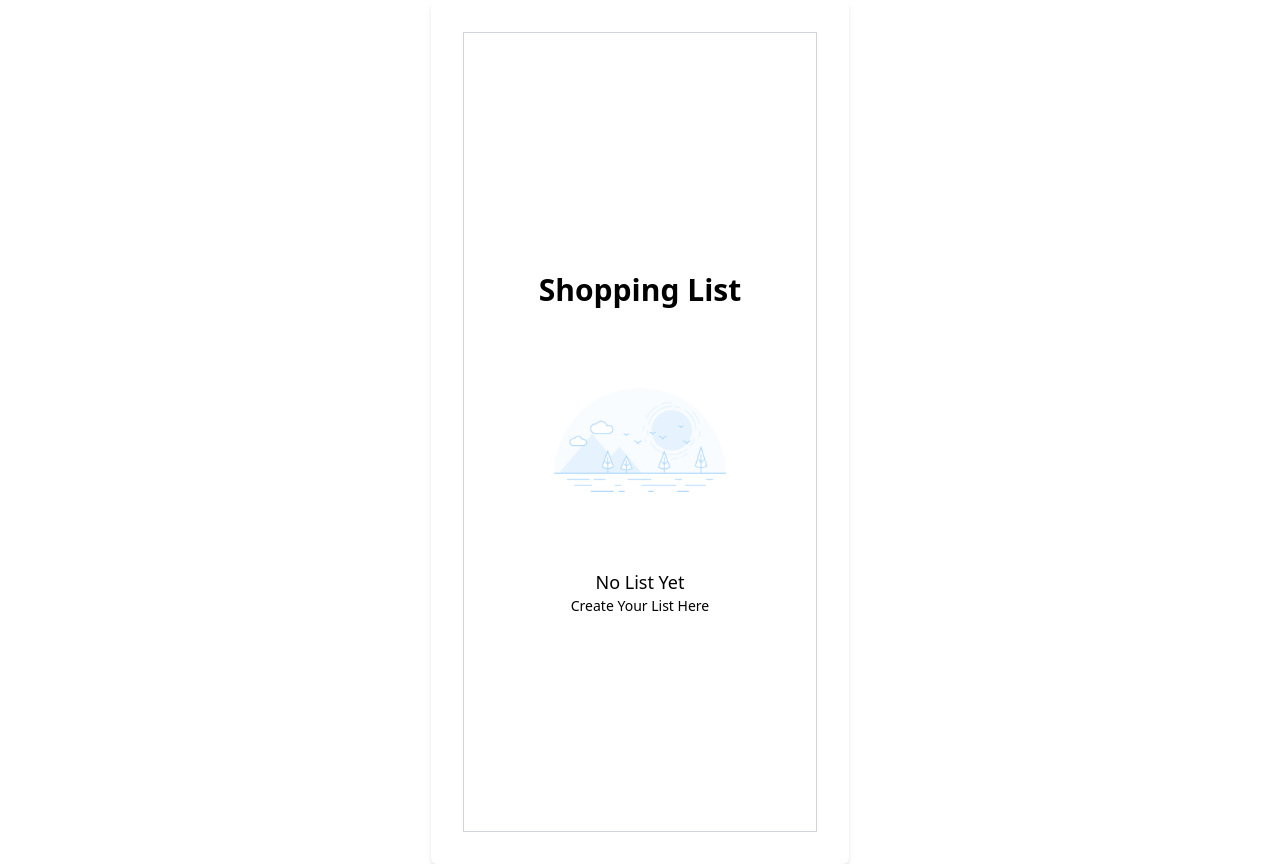
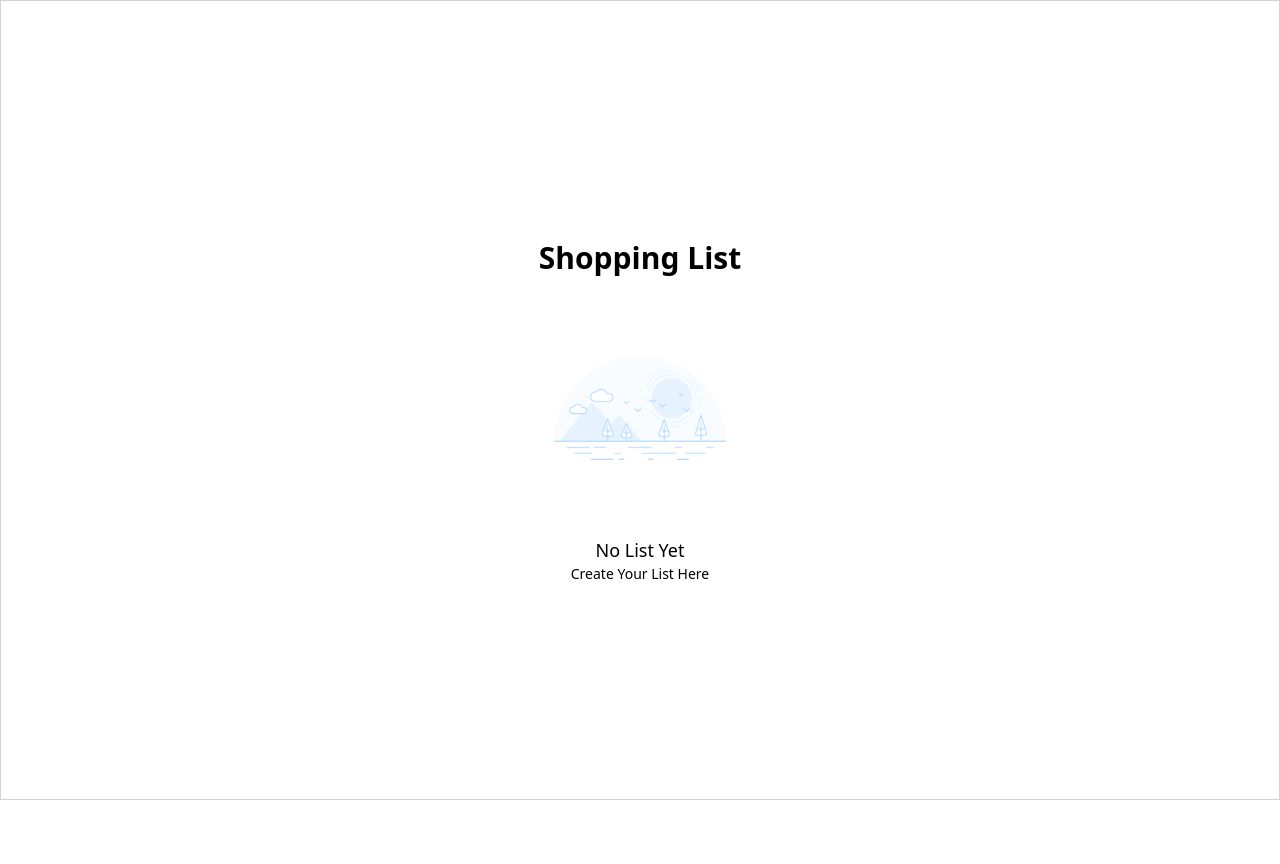
Before and after one commit to Farahalh/shoppinglistapp, a React (Create React App) app: page / in a window 1280 px wide. After the commit the page ends 800 px from the top, so only its background shows below. Built offline with nearby package versions, Linux system fonts and the light colour scheme.

Commit message:
Adding routing to project

```diff
--- a/package.json
+++ b/package.json
@@ -14,6 +14,7 @@
     "postcss": "^8.4.33",
     "react": "^18.2.0",
     "react-dom": "^18.2.0",
+    "react-router-dom": "^6.21.3",
     "react-scripts": "5.0.1",
     "tailwindcss": "^3.4.1",
     "typescript": "^4.9.5",
--- a/src/App.tsx
+++ b/src/App.tsx
@@ -1,14 +1,15 @@
 import React from 'react';
 import './styles/App.css';
 import WelcomeScreen from './components/WelcomeScreen';
+import { BrowserRouter as Router, Route, Routes } from 'react-router-dom';
 
 function App() {
   return (
-    <div className='flex items-center justify-center min-h-screen'>
-      <div className='bg-white shadow-md p-8 rounded-md'>
-        <WelcomeScreen />
-      </div>
-    </div>
+    <Router>
+      <Routes>
+        <Route path="/" element={<WelcomeScreen />} />
+      </Routes>
+    </Router>
   );
 }
 
```
Also changed, not shown: 1 other file (tests, documents, lock files or other folders).
